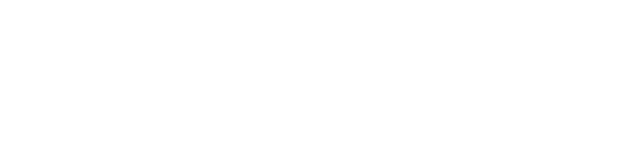
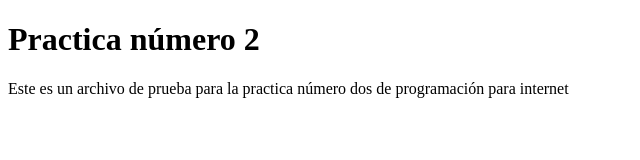
Before and after one commit to LizetteMendoza/Practica-html, a plain HTML site: page index.html in a window 1280 px wide. Shown: the whole page, without its empty margins (0-640 px from the left). Drawn offline with Linux system fonts and the light colour scheme.

Commit message:
Se agrego titulo y un parrafo

```diff
--- a/index.html
+++ b/index.html
@@ -7,6 +7,10 @@
     <title>Index</title>
 </head>
 <body>
-
+    <h1>Practica número 2</h1>
+    <p>
+        Este es un archivo de prueba para la practica número dos
+        de programación para internet
+    </p>
 </body>
 </html>
```
